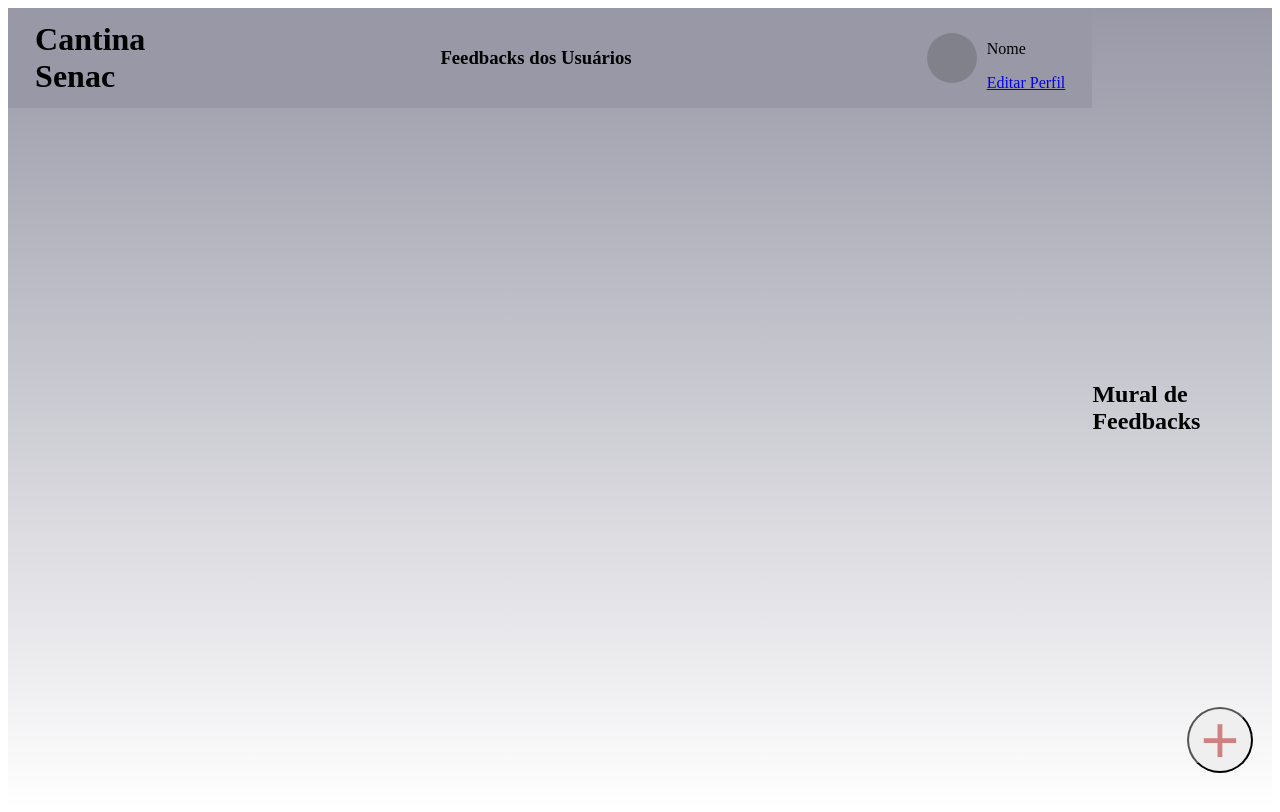
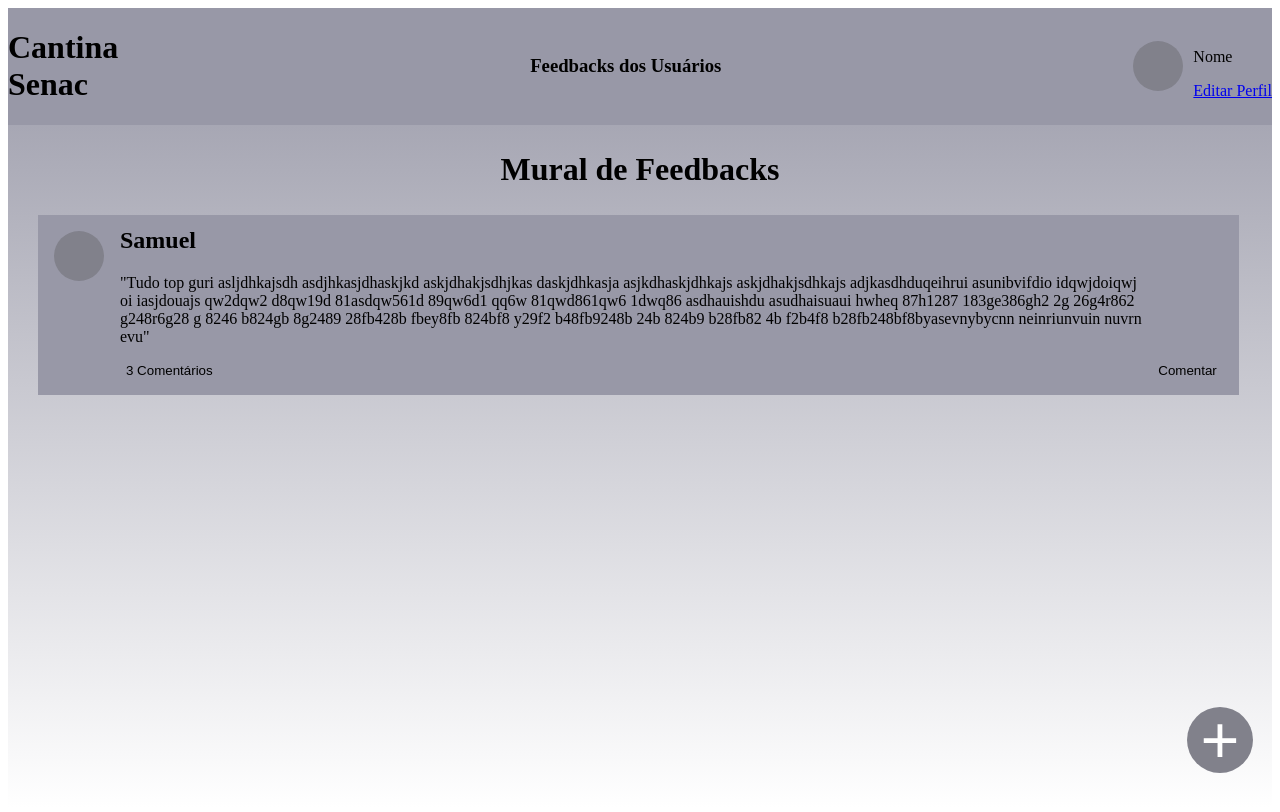
Before and after one commit to prof-lucas-senac/cantina-senac-2025-front, an Angular app: page /feedbacks in a window 1280 px wide. Shown: the top 812 px of the page. Built offline with nearby package versions, Linux system fonts and the light colour scheme.

Commit message:
Alterações na tela de feedbacks

```diff
--- a/src/app/components/feedbacks/feedbacks.component.css
+++ b/src/app/components/feedbacks/feedbacks.component.css
@@ -1,6 +1,5 @@
 .div-principal
 {
-    display: flex;
     height: 100vh;
     width: 100%;
     align-items: center;
@@ -10,11 +9,7 @@
 /* ========== */
 header
 {
-    display: flex; /* Utiliza Flexbox para layout */
-    align-items: center; /* Alinha os itens verticalmente ao centro */
-    justify-content: center; /* Espaça os itens igualmente */
     width: 100%;
-    height: 100px;
     margin-bottom: auto;
     background-color: #9898a7;
 }
@@ -24,7 +19,7 @@ header
     display: flex;
     align-items: center;
     justify-content: space-between;
-    width: 95%;
+    width: 100%;
 }
 .div-perfil
 {
@@ -41,6 +36,17 @@ header
     background-color: #81818b;
 }
 /* ========== */
+.div-subtitulo
+{
+    text-align: center;
+    margin-top: 1rem;
+}
+.div-subtitulo h2
+{
+    font-size: 2rem;
+    color: black;
+}
+/* ========== */
 .div-botao-add-feedback
 {
     height: 5em;
@@ -52,9 +58,57 @@ header
     display: flex;
     justify-content: center;
     align-items: center;
+    background-color: #81818b;
+    border: none;
 }
 .div-botao-add-feedback span
 {
     font-size: 5em;
-    color: rgb(207, 129, 129);
+    color: white;
 }
+/* ========== */
+.mural-feedbacks
+{
+    background-color: #9898a7;
+    display: flex;
+    width: 95%;
+    margin-left: 30px;
+}
+.feedback
+{
+    display: flex;
+    padding: 1rem;
+}
+.div-foto-feedback
+{
+    width: 50px;
+    height: 50px;
+    border-radius: 50%;
+    background-color: #81818b;
+    flex-shrink: 0;
+}
+.div-conteudo-feedback
+{
+    margin-left: 1rem;
+    margin-top: -1.5rem;
+    word-break: break-all;
+
+}
+.comentario-feedback
+{
+    margin-right: 5rem;
+}
+.div-botoes
+{
+    display: flex;
+    justify-content: space-between;
+    align-items: center;
+    width: 100%;
+}
+.botao-comentarios,
+.botao-comentar
+{
+    background: none;
+    border: none;
+    cursor: pointer;
+}
--- a/src/app/components/feedbacks/feedbacks.component.html
+++ b/src/app/components/feedbacks/feedbacks.component.html
@@ -27,4 +27,20 @@
     <button class="div-botao-add-feedback">
         <span>+</span>
     </button>
+    <section class="mural-feedbacks">
+        <article class="feedback">
+            <div class="div-foto-feedback">
+            </div>
+            <div class="div-conteudo-feedback">
+                <h2 class="nome-feedback">Samuel</h2>
+                <p class="comentario-feedback">
+                    "Tudo top guri asljdhkajsdh asdjhkasjdhaskjkd askjdhakjsdhjkas daskjdhkasja asjkdhaskjdhkajs askjdhakjsdhkajs adjkasdhduqeihrui asunibvifdio idqwjdoiqwjoi iasjdouajs qw2dqw2 d8qw19d 81asdqw561d 89qw6d1 qq6w 81qwd861qw6 1dwq86 asdhauishdu asudhaisuaui hwheq 87h1287 183ge386gh2 2g 26g4r862 g248r6g28 g 8246 b824gb 8g2489 28fb428b fbey8fb 824bf8 y29f2 b48fb9248b 24b 824b9 b28fb82 4b f2b4f8 b28fb248bf8byasevnybycnn neinriunvuin nuvrnevu"
+                </p>
+                <div class="div-botoes">
+                    <button class="botao-comentarios"> 3 Comentários</button>
+                    <button class="botao-comentar"> Comentar</button>
+                </div>
+            </div>
+        </article>
+    </section>
 </div>
```
